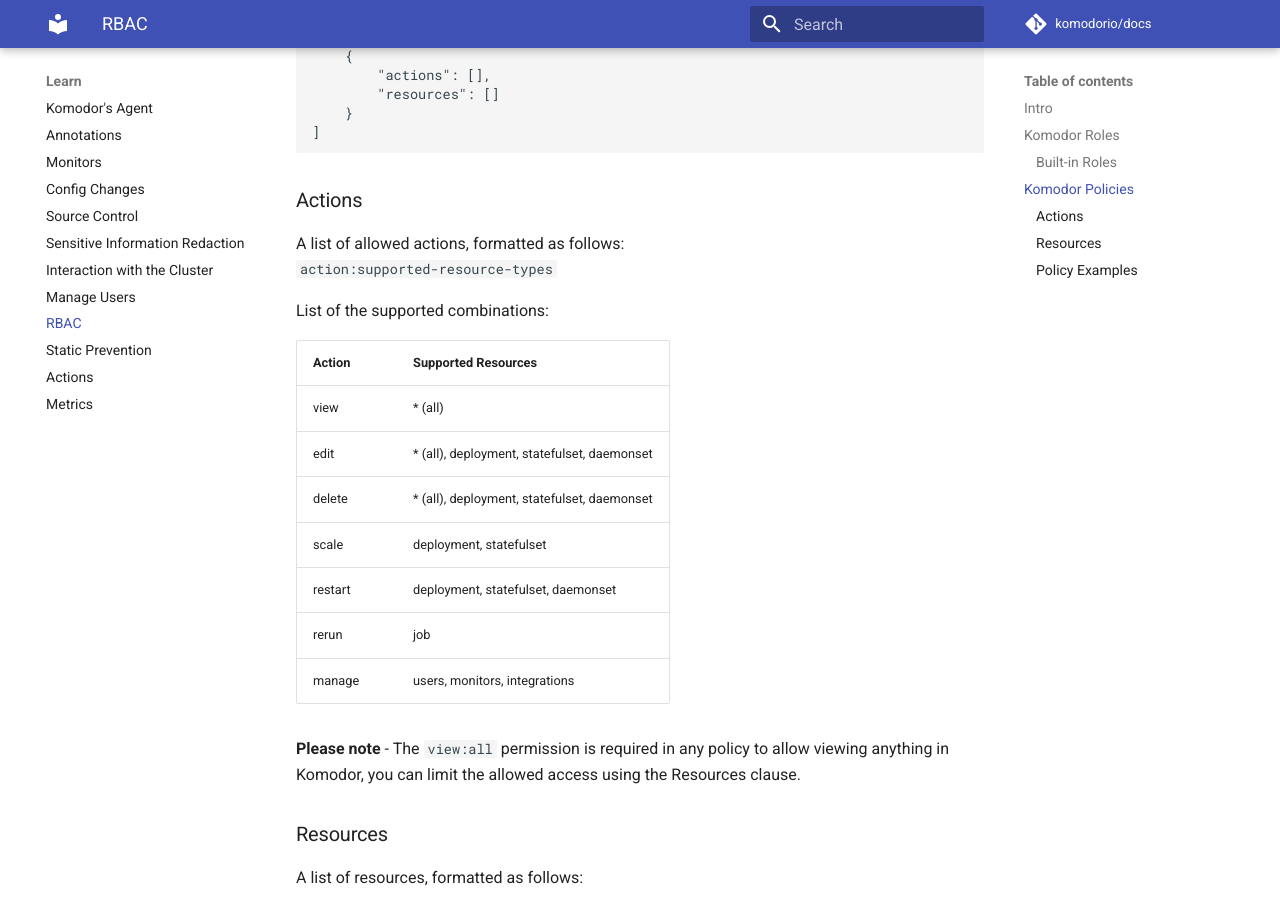
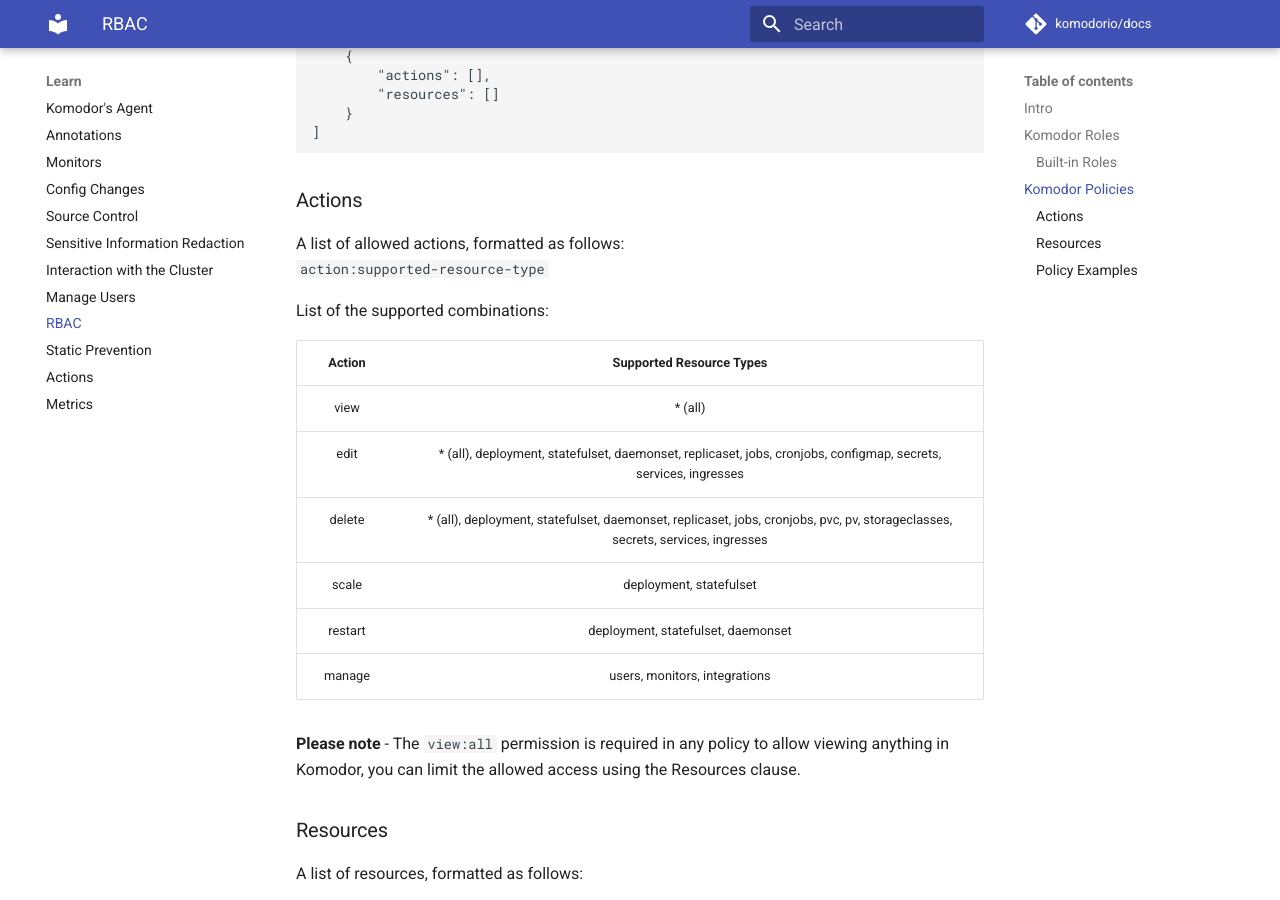
Before and after one commit to komodorio/docs, an MkDocs documentation site: the page built from docs/Learn/RBAC.md, in a window 1280 px wide and 900 px high, scrolled down 917 px. Built offline with MkDocs 1.6.1 and Material for MkDocs 9.7.7, drawn with Linux system fonts in a browser that asks for light colours; comment, search, counter and statistics services are not loaded.

Commit message:
updating supported resources

````diff
--- a/docs/Learn/RBAC.md
+++ b/docs/Learn/RBAC.md
@@ -31,19 +31,19 @@
 ```
 ### Actions
 A list of allowed actions, formatted as follows:
-`action:supported-resource-types`
+`action:supported-resource-type`
 
 List of the supported combinations:
 
-| Action  	| Supported Resources                         	|
-|---------	|---------------------------------------------	|
-| view    	| * (all)                                     	|
-| edit    	| * (all), deployment, statefulset, daemonset 	|
-| delete  	| * (all), deployment, statefulset, daemonset 	|
-| scale   	| deployment, statefulset                     	|
-| restart 	| deployment, statefulset, daemonset          	|
-| rerun     | job                                           |
-| manage  	| users, monitors, integrations               	|
+|  Action 	|                                                    Supported Resource Types                                                    	|
+|:-------:	|:------------------------------------------------------------------------------------------------------------------------------:	|
+|   view  	| * (all)                                                                                                                        	|
+|   edit  	| * (all), deployment, statefulset, daemonset, replicaset, jobs, cronjobs, configmap, secrets, services, ingresses               	|
+|  delete 	| * (all), deployment, statefulset, daemonset, replicaset, jobs, cronjobs, pvc, pv, storageclasses, secrets, services, ingresses 	|
+|  scale  	| deployment, statefulset                                                                                                        	|
+| restart 	| deployment, statefulset, daemonset                                                                                             	|
+|  manage 	| users, monitors, integrations                                                                                                  	|
+
 
 **Please note** - The `view:all` permission is required in any policy to allow viewing anything in Komodor, you can limit the allowed access using the Resources clause.
 
````
